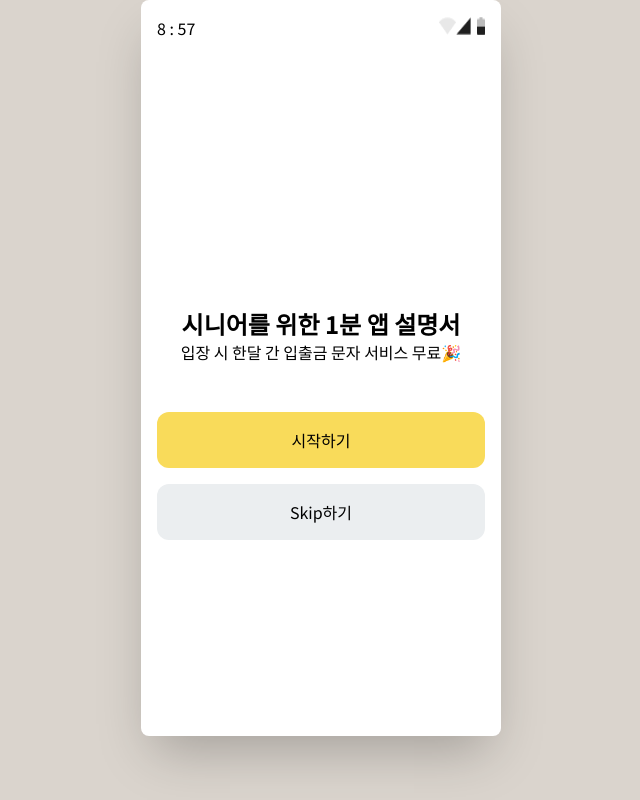
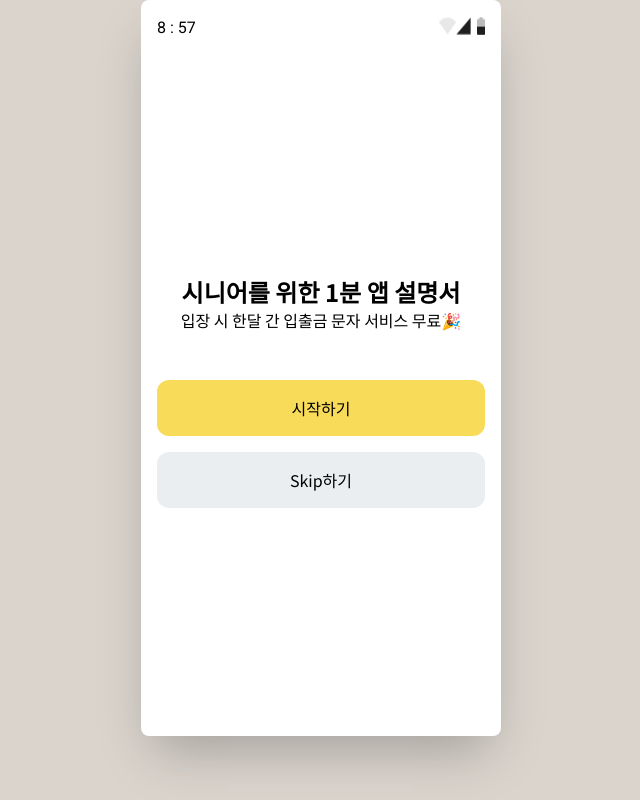
Before and after one commit to yooseong11/numble_senior, a React (Vite) app: page /skipOrStart in a window 1280 px wide. Shown: the whole page, without its empty margins (319-959 px from the left). Built offline with nearby package versions, Linux system fonts and the light colour scheme.

Commit message:
chore: 스타일 수정

```diff
--- a/src/components/Onboarding5.tsx
+++ b/src/components/Onboarding5.tsx
@@ -21,15 +21,9 @@ const Onboarding3 = () => {
             alt='img'
             width={190}
             height={270}
-            className='ml-8 mr-8 scale-110 animate-scaleDown'
+            className='ml-8 mr-8 animate-scaleDown'
           />
-          <Image
-            src={Img4}
-            alt='img'
-            width={190}
-            height={270}
-            className='mr-8 animate-scaleUp animate-slideUp'
-          />
+          <Image src={Img4} alt='img' width={190} height={270} className='mr-8 animate-scaleUp' />
           <Image src={Img3} alt='img' width={190} height={270} className='mr-8' />
         </div>
         <div className='bg-white w-44 h-0.5 mb-6 relative '>
--- a/src/routes/main.tsx
+++ b/src/routes/main.tsx
@@ -2,9 +2,7 @@ import Image from '../components/Image'
 import dummyImage from '../image/mainPage.jpg'
 
 const main = () => {
-	return (
-		<><Image src={dummyImage} alt="fakeMainPage" width={360} height={660} /></>
-	)
+  return <Image src={dummyImage} alt='fakeMainPage' width={360} height={660} />
 }
 
 export default main
--- a/src/routes/skipOrStart.tsx
+++ b/src/routes/skipOrStart.tsx
@@ -11,7 +11,7 @@ const skipOrStart = () => {
   }
 
   return (
-    <div className='py-64 text-center font-NotoSans'>
+    <div className='py-56 text-center font-NotoSans'>
       <div className='px-4 mb-12'>
         <h2 className='text-2xl font-bold'>시니어를 위한 1분 앱 설명서</h2>
         <p>
--- a/tailwind.config.js
+++ b/tailwind.config.js
@@ -40,6 +40,7 @@ module.exports = {
     fontFamily: {
       MICEGothc: ['MICEGothic', 'serif'],
       NotoSans: ['Noto Sans KR', 'sans-serif'],
+      roboto: ['Roboto', 'sans-serif'],
     },
     extend: {
       borderRadius: {
@@ -112,7 +113,7 @@ module.exports = {
           '100%': { transform: 'translateX(-60%)' },
         },
         moveRight: {
-          '100%': { transform: 'translateX(100%)' },
+          '100%': { transform: 'translateX(150%)' },
         },
       },
     },
```
